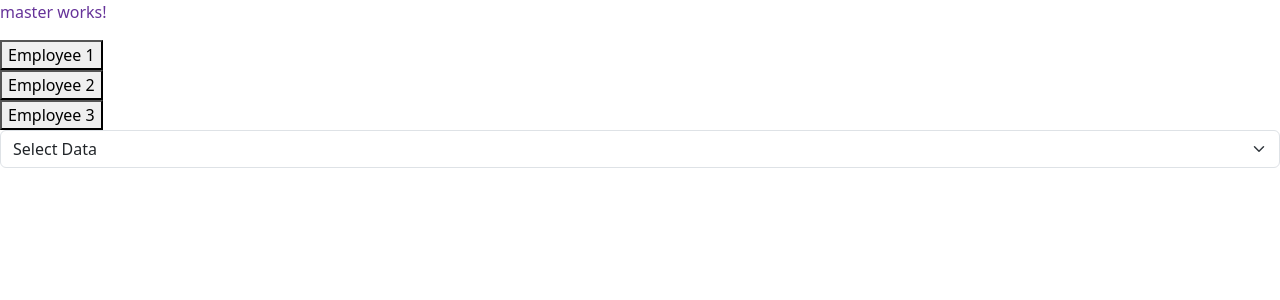
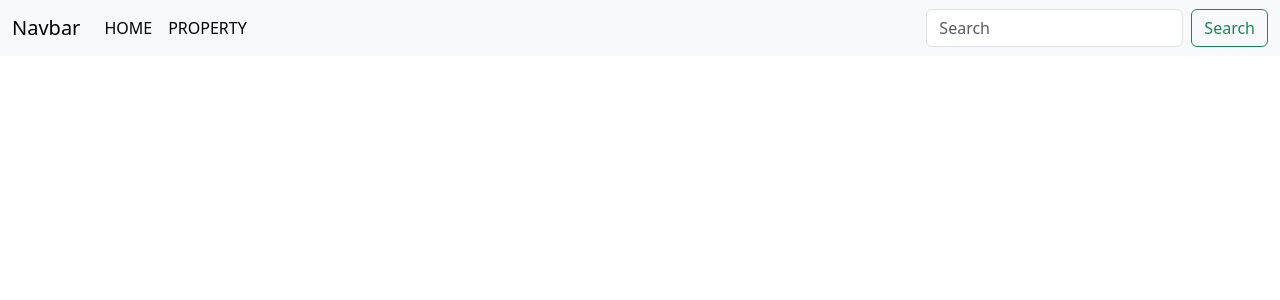
Before and after one commit to ashesh790/biadmin, an Angular app: page / in a window 1280 px wide. Shown: the top 300 px of the page. Built offline with nearby package versions, Linux system fonts and the light colour scheme.

Commit message:
Nav bar link and text added using services.

```diff
--- a/src/app/master/master.component.html
+++ b/src/app/master/master.component.html
@@ -1 +1,20 @@
-<p>master works!</p>
+<nav class="navbar navbar-expand-lg bg-body-tertiary">
+    <div class="container-fluid">
+        <a class="navbar-brand" href="#">Navbar</a>
+        <button class="navbar-toggler" type="button" data-bs-toggle="collapse" data-bs-target="#navbarSupportedContent"
+            aria-controls="navbarSupportedContent" aria-expanded="false" aria-label="Toggle navigation">
+            <span class="navbar-toggler-icon"></span>
+        </button>
+        <div class="collapse navbar-collapse" id="navbarSupportedContent">
+            <ul class="navbar-nav me-auto mb-2 mb-lg-0">
+                <li class="nav-item" *ngFor="let nav of getNavItemsName | keyvalue">
+                    <a class="nav-link active" aria-current="page" [href]="nav.value.link">{{nav.value.text}}</a>
+                </li>
+            </ul>
+            <form class="d-flex" role="search">
+                <input class="form-control me-2" type="search" placeholder="Search" aria-label="Search">
+                <button class="btn btn-outline-success" type="submit">Search</button>
+            </form>
+        </div>
+    </div>
+</nav>
--- a/src/app/master/master.component.ts
+++ b/src/app/master/master.component.ts
@@ -1,10 +1,22 @@
 import { Component } from '@angular/core';
-
+import { navComponent } from "../records.service"
 @Component({
   selector: 'app-master',
   templateUrl: './master.component.html',
-  styleUrls: ['./master.component.css']
+  styleUrls: ['./master.component.css'],
+  providers: [navComponent]
 })
 export class MasterComponent {
+  getNavItemsName: { [key: string]: { text: string; link: string } } = {};
 
+  constructor(private navItems: navComponent) {
+
+  }
+
+  getNavItems() {
+    this.getNavItemsName = this.navItems.getNavbar()
+  }
+  ngOnInit(): void {
+    this.getNavItems();
+  }
 }
--- a/src/app/prop-box/prop-box.component.html
+++ b/src/app/prop-box/prop-box.component.html
@@ -1,4 +1,4 @@
-<button (click)="getInforFromServiceClass1()">Employee 1</button>
+<!-- <button (click)="getInforFromServiceClass1()">Employee 1</button>
 <ul class="list-group">
     <li *ngFor="let infor of infoReceive1" class="list-group-item">{{infor}}</li>
 </ul>
@@ -11,7 +11,9 @@
     <li *ngFor="let infor of infoReceive3" class="list-group-item">{{infor}}</li>
 </ul>
 
+<label>Select Employee</label>
 <select class="form-select" (click)="getPersonData()">
     <option value="">Select Data</option>
-    <option *ngFor="let person of getInfoPerson1 | keyvalue" [value]="person.key">{{ person.value.name }}</option>
-</select>
+    <option *ngFor="let person of getInfoPerson1 | keyvalue" [value]="person.key">{{ person.value.name }} | {{
+        person.value.email }}</option>
+</select> -->
--- a/src/app/records.service.ts
+++ b/src/app/records.service.ts
@@ -3,6 +3,16 @@ import { Injectable } from '@angular/core';
 @Injectable({
   providedIn: 'root'
 })
+export class navComponent {
+  navItems: any = {
+    0: { text: "HOME", link: "home" },
+    1: { text: "PROPERTY", link: "property" }
+  }
+
+  getNavbar = () => {
+    return this.navItems
+  }
+}
 export class RecordsService {
   info1: string[] = ["a", "1", "a@gmail.com"]
   info2: string[] = ["b", "2", "b@gmail.com"]
```
